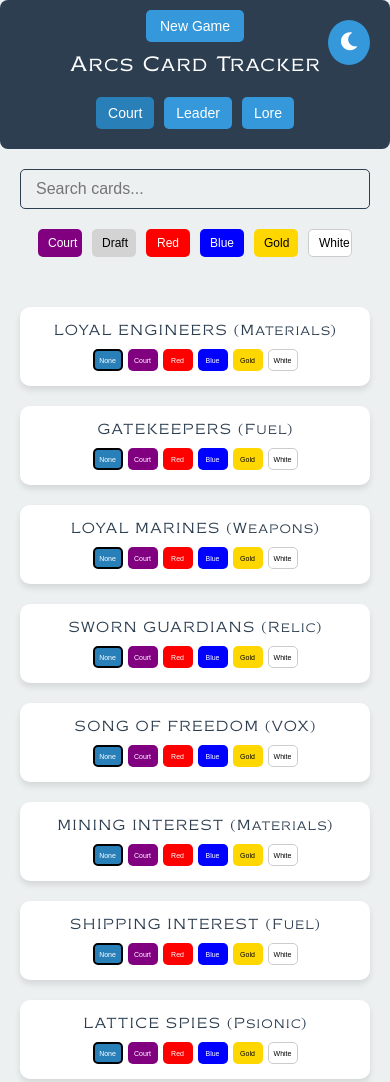
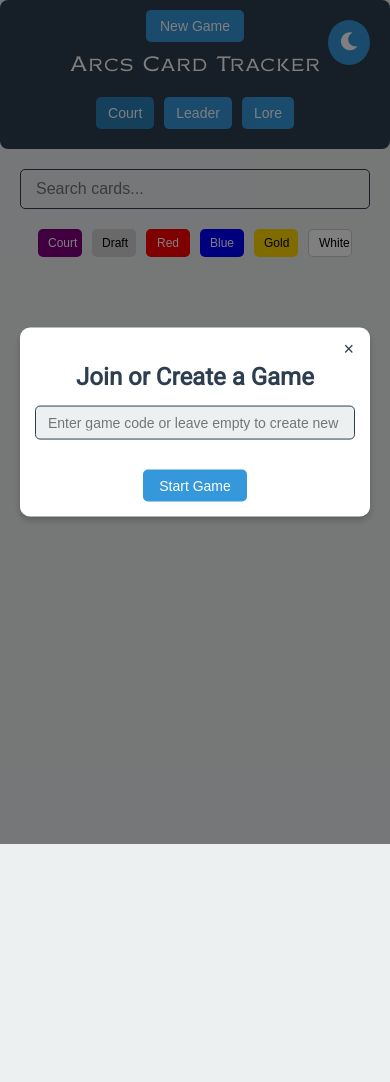
Before and after one commit to R13B0T/arcscardtrackergamecode, a plain HTML site: page index.html in a window 390 px wide. Shown: the top 1082 px of the page. After the commit the page ends 844 px from the top, so only its background shows below. Drawn offline with Linux system fonts and the light colour scheme.

Commit message:
gamecode update

```diff
--- a/index.html
+++ b/index.html
@@ -11,6 +11,11 @@
     <link href="https://fonts.googleapis.com/css?family=Roboto&display=swap" rel="stylesheet">
     <!-- Viewport Meta Tag for Mobile Devices -->
     <meta name="viewport" content="width=device-width, initial-scale=1.0">
+
+    <!-- Firebase SDK Scripts -->
+    <script src="https://www.gstatic.com/firebasejs/9.x/firebase-app.js"></script>
+    <script src="https://www.gstatic.com/firebasejs/9.x/firebase-firestore.js"></script>
+    <script src="https://www.gstatic.com/firebasejs/9.x/firebase-analytics.js"></script>
 </head>
 <body>
     <!-- Theme Toggle Button (Optional) -->
@@ -52,7 +57,35 @@
         <!-- Cards will be dynamically inserted here by script.js -->
     </main>
 
+    <!-- Game Code Modal (Hidden Initially) -->
+    <div id="game-code-prompt" class="game-code-prompt" style="display: none;">
+        <button class="close-button" onclick="closeGameCodePrompt()">&times;</button>
+        <h2>Join or Create a Game</h2>
+        <input type="text" id="game-code-input" class="game-code-input" placeholder="Enter game code or leave empty to create new">
+        <button onclick="handleGameCode()" class="game-code-button">Start Game</button>
+    </div>
+    <!-- Dimmed Background -->
+    <div id="dimmed-background" class="dimmed-background" style="display: none;"></div>
+
     <!-- JavaScript File -->
     <script src="script.js"></script>
+
+    <!-- Firebase Initialization Script -->
+    <script>
+        // Firebase configuration details
+        const firebaseConfig = {
+            apiKey: "AIzaSyDzW7DnZHz37xOyI6Nyp1SSq9gT1PxYjLI",
+            authDomain: "arcs-card-tracker-aee70.firebaseapp.com",
+            projectId: "arcs-card-tracker-aee70",
+            storageBucket: "arcs-card-tracker-aee70.appspot.com",
+            messagingSenderId: "1002391730061",
+            appId: "1:1002391730061:web:b51f03c462f55dae476fc4",
+            measurementId: "G-RVK40GKC8K"
+        };
+
+        // Initialize Firebase
+        firebase.initializeApp(firebaseConfig);
+        firebase.analytics();
+    </script>
 </body>
 </html>
--- a/script.js
+++ b/script.js
@@ -1,3 +1,17 @@
+// Firebase configuration and initialization (ensure Firebase SDK is loaded in index.html)
+const firebaseConfig = {
+    apiKey: "AIzaSyDzW7DnZHz37xOyI6Nyp1SSq9gT1PxYjLI",
+    authDomain: "arcs-card-tracker-aee70.firebaseapp.com",
+    projectId: "arcs-card-tracker-aee70",
+    storageBucket: "arcs-card-tracker-aee70.appspot.com",
+    messagingSenderId: "1002391730061",
+    appId: "1:1002391730061:web:b51f03c462f55dae476fc4",
+    measurementId: "G-RVK40GKC8K"
+};
+// Initialize Firebase
+firebase.initializeApp(firebaseConfig);
+const db = firebase.firestore();
+
 // Variables for theme toggle
 const themeToggle = document.getElementById('theme-toggle');
 const body = document.body;
@@ -28,22 +42,82 @@ const navButtons = document.querySelectorAll('.nav-button');
 const filterButtons = document.querySelectorAll('.filter-button');
 let currentType = 'court';
 let currentFilter = null;
+let cardData = [];
+let gameCode = null; // Unique game code for the session
 
-// Card data will be loaded from cards.json
-let cardData = [];
+// Function to create a new game session and save initial data to Firestore
+async function createGameSession() {
+    try {
+        const newGameRef = db.collection('gameSessions').doc(); // Auto-generate ID
+        await newGameRef.set({
+            cards: cardData,
+            createdAt: firebase.firestore.FieldValue.serverTimestamp()
+        });
+        gameCode = newGameRef.id;
+        alert(`Game created! Share this code with others: ${gameCode}`);
+    } catch (error) {
+        console.error("Error creating game session:", error);
+    }
+}
+
+// Function to load an existing game session from Firestore
+async function loadGameSession(code) {
+    try {
+        const gameRef = db.collection('gameSessions').doc(code);
+        const gameSnapshot = await gameRef.get();
+        if (gameSnapshot.exists) {
+            cardData = gameSnapshot.data().cards;
+            gameCode = code;
+            initializeApp();
+        } else {
+            alert('Game not found! Please check the game code.');
+        }
+    } catch (error) {
+        console.error("Error loading game session:", error);
+    }
+}
+
+// Function to save card data to Firestore
+async function saveCardData() {
+    if (!gameCode) return;
+    try {
+        const gameRef = db.collection('gameSessions').doc(gameCode);
+        await gameRef.update({
+            cards: cardData
+        });
+    } catch (error) {
+        console.error("Error saving card data:", error);
+    }
+}
+
+// Functions for handling the game code modal
+function openGameCodePrompt() {
+    document.getElementById('game-code-prompt').style.display = 'block';
+    document.getElementById('dimmed-background').style.display = 'block';
+}
+
+function closeGameCodePrompt() {
+    document.getElementById('game-code-prompt').style.display = 'none';
+    document.getElementById('dimmed-background').style.display = 'none';
+}
+
+async function handleGameCode() {
+    const gameCodeInput = document.getElementById('game-code-input').value.trim();
+
+    if (gameCodeInput) {
+        loadGameSession(gameCodeInput);
+    } else {
+        createGameSession();
+    }
+    closeGameCodePrompt();
+}
 
 // Load card data from JSON file
 fetch('cards.json')
     .then(response => response.json())
     .then(data => {
-        // Load from localStorage if available
-        const savedData = localStorage.getItem('cardData');
-        if (savedData) {
-            cardData = JSON.parse(savedData);
-        } else {
-            cardData = data.cards;
-        }
-        initializeApp();
+        cardData = data.cards;
+        openGameCodePrompt(); // Open the modal to either create or join a game session
     })
     .catch(error => console.error('Error loading card data:', error));
 
@@ -120,7 +194,7 @@ function displayFilteredCards(cards) {
     const cardList = document.getElementById('card-list');
     cardList.innerHTML = '';
 
-    cards.forEach((card, index) => {
+    cards.forEach((card) => {
         const cardElement = document.createElement('div');
         cardElement.classList.add('card');
 
@@ -133,7 +207,6 @@ function displayFilteredCards(cards) {
         const description = document.createElement('div');
         description.classList.add('description');
         description.innerHTML = formatDescription(card.description);
-        description.style.display = card.player !== 'none' ? 'block' : 'none';
         cardElement.appendChild(description);
 
         // Player Picker (Assignment Buttons)
@@ -161,8 +234,8 @@ function displayFilteredCards(cards) {
                 // Update the card's player assignment
                 card.player = optionValue;
 
-                // Save updated card data to localStorage
-                localStorage.setItem('cardData', JSON.stringify(cardData));
+                // Save updated card data to Firestore
+                saveCardData();
 
                 // Re-render the cards to reflect changes
                 displayAllCards(currentType);
@@ -170,7 +243,6 @@ function displayFilteredCards(cards) {
 
             playerPicker.appendChild(button);
         });
-
 
         cardElement.appendChild(playerPicker);
         cardList.appendChild(cardElement);
@@ -209,15 +281,13 @@ function formatDescription(text) {
         "Martyr (Move):",
         "Annex (Build):",
         "Guide (Move):",
-        // Add any other phrases you want to bold
     ];
 
     const escapedPhrases = phrasesToBold.map(phrase => phrase.replace(/[-\/\\^$*+?.()|[\]{}]/g, '\\$&'));
     const pattern = '\\b(' + escapedPhrases.join('|') + ')';
     const regex = new RegExp(pattern, 'g');
 
-    const formattedText = text.replace(regex, '<strong>$1</strong>');
-    return formattedText;
+    return text.replace(regex, '<strong>$1</strong>');
 }
 
 // Function to reset all selections
@@ -225,7 +295,7 @@ function resetSelections() {
     cardData.forEach(card => {
         card.player = 'none';
     });
-    localStorage.removeItem('cardData'); // Clear saved data
+    saveCardData(); // Save updated card data to Firestore
     currentFilter = null;
     filterButtons.forEach(btn => btn.classList.remove('active'));
     displayAllCards(currentType);
--- a/styles.css
+++ b/styles.css
@@ -605,3 +605,103 @@ input:focus {
     outline: 2px dashed var(--accent-color);
     outline-offset: 4px;
 }
+/* Game Code Prompt Modal */
+.game-code-prompt {
+    position: fixed;
+    top: 50%;
+    left: 50%;
+    transform: translate(-50%, -50%);
+    width: 90%;
+    max-width: 400px;
+    background-color: var(--card-background);
+    border-radius: 10px;
+    box-shadow: 0 4px 6px rgba(0, 0, 0, 0.2);
+    padding: 20px;
+    z-index: 1001;
+    text-align: center;
+    font-family: 'Roboto', sans-serif;
+}
+
+.game-code-prompt h2 {
+    font-size: 24px;
+    margin-bottom: 15px;
+    color: var(--primary-color);
+}
+
+.game-code-input {
+    width: 100%;
+    padding: 10px 15px;
+    font-size: 16px;
+    border: 1px solid var(--primary-color);
+    border-radius: 5px;
+    margin-bottom: 20px;
+    background-color: var(--secondary-color);
+    color: var(--primary-color);
+    transition: border-color 0.3s;
+}
+
+.game-code-input:focus {
+    outline: none;
+    border-color: var(--accent-color);
+}
+
+.game-code-button {
+    padding: 10px 20px;
+    background-color: var(--button-background);
+    color: var(--button-color);
+    border: none;
+    border-radius: 5px;
+    cursor: pointer;
+    font-size: 16px;
+    transition: background-color 0.3s;
+    margin-top: 10px;
+}
+
+.game-code-button:hover {
+    background-color: var(--active-button-background);
+}
+
+.game-code-prompt .close-button {
+    position: absolute;
+    top: 10px;
+    right: 10px;
+    background: none;
+    border: none;
+    font-size: 18px;
+    color: var(--primary-color);
+    cursor: pointer;
+}
+
+.game-code-prompt .close-button:hover {
+    color: var(--accent-color);
+}
+
+/* Dimmed background when prompt is visible */
+.dimmed-background {
+    position: fixed;
+    top: 0;
+    left: 0;
+    width: 100%;
+    height: 100%;
+    background-color: rgba(0, 0, 0, 0.5);
+    z-index: 1000;
+}
+
+/* Responsive Design for Game Code Prompt */
+@media (max-width: 600px) {
+    .game-code-prompt {
+        width: 100%;
+        max-width: 350px;
+        padding: 15px;
+    }
+
+    .game-code-input {
+        font-size: 14px;
+        padding: 8px 12px;
+    }
+
+    .game-code-button {
+        font-size: 14px;
+        padding: 8px 16px;
+    }
+}
```
